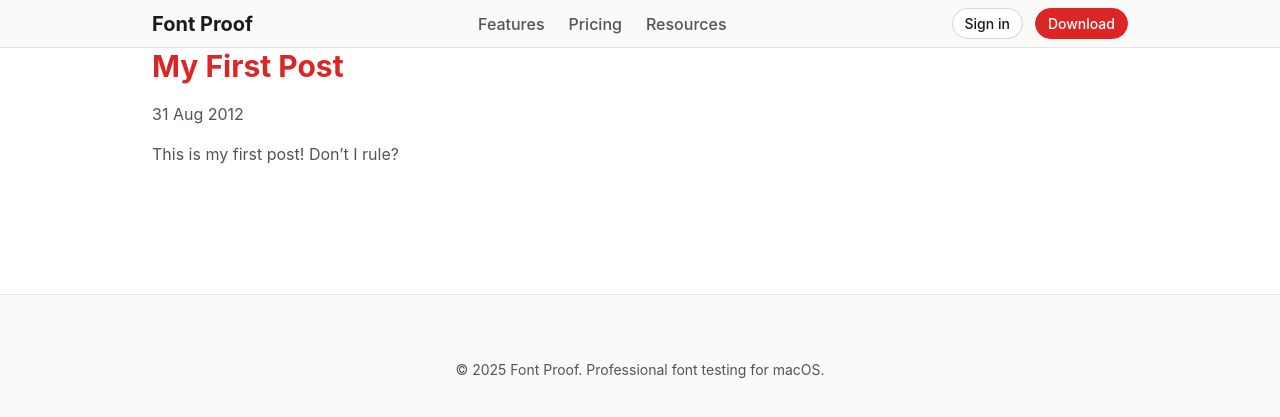
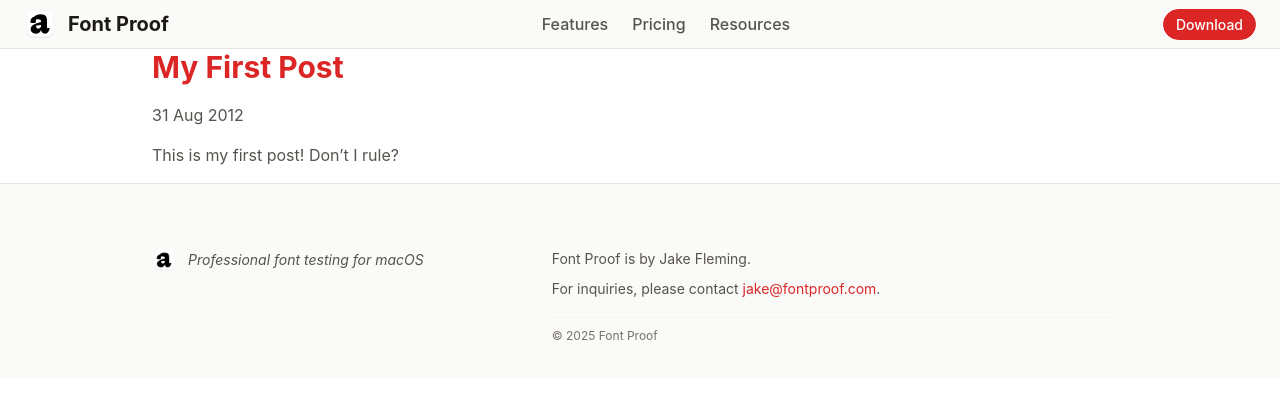
Before and after one commit to jakefleming/font-proof-marketing, a Jekyll site: the page built from _posts/2012-08-31-my-first-post.markdown, in a window 1280 px wide. Shown: the top 417 px of the page. Built offline with Jekyll 4.4.1, drawn with Linux system fonts in a browser that asks for light colours.

Commit message:
adding favicon/icon

```diff
--- a/_includes/footer.html
+++ b/_includes/footer.html
@@ -1,3 +1,17 @@
 <div class="footer-content">
-  <p>&copy; 2025 Font Proof. Professional font testing for macOS.</p>
+  <div class="container">
+    <div class="footer-main">
+      <div class="footer-brand">
+        {% include logo.html size="24px" class="footer-logo" %}
+        <div class="footer-brand-text">
+          <p class="footer-tagline">Professional font testing for macOS</p>
+        </div>
+      </div>
+      <div class="footer-info">
+        <p>Font Proof is by Jake Fleming.</p>
+        <p>For inquiries, please contact <a href="mailto:jake@fontproof.com">jake@fontproof.com</a>.</p>
+        <p class="footer-copyright">&copy; 2025 Font Proof</p>
+      </div>
+    </div>
+  </div>
 </div>
--- a/_includes/header.html
+++ b/_includes/header.html
@@ -1,6 +1,9 @@
-<nav class="container">
+<nav class="container container-xl">
   <div class="logo">
-    <a href="{{ '/' | relative_url }}">Font Proof</a>
+    <a href="{{ '/' | relative_url }}" class="logo-link">
+      {% include logo.html size="32px" class="nav-logo" %}
+      <span class="logo-text">Font Proof</span>
+    </a>
   </div>
   <ul class="nav-links">
     <li><a href="#features">Features</a></li>
@@ -8,7 +11,6 @@
     <li><a href="#resources">Resources</a></li>
   </ul>
   <div class="nav-actions">
-    <a href="#" class="btn btn-secondary btn-small">Sign in</a>
     <a href="#" class="btn btn-primary btn-small">Download</a>
   </div>
 </nav>
--- /dev/null
+++ b/_includes/logo.html
@@ -0,0 +1,16 @@
+{% comment %}
+Logo/Icon component
+Parameters:
+- size: CSS size value (optional, defaults to "24px")
+- class: additional CSS classes (optional)
+- alt: alt text (optional, defaults to "Font Proof")
+{% endcomment %}
+
+{% assign logo_size = include.size | default: "24px" %}
+{% assign logo_class = include.class | default: "" %}
+{% assign logo_alt = include.alt | default: "Font Proof" %}
+
+<img src="{{ '/assets/icon.png' | relative_url }}"
+     alt="{{ logo_alt }}"
+     class="logo-icon {{ logo_class }}"
+     style="height: {{ logo_size }}; width: auto;">
--- a/css/site.css
+++ b/css/site.css
@@ -131,7 +131,7 @@
   --space-component-margin-sm: var(--space-4);
   --space-component-margin-md: var(--space-8);
   --space-component-margin-lg: var(--space-12);
-  --space-section-padding: var(--space-16);
+  --space-section-padding: var(--space-4);
   --space-page-margin: var(--space-6);
 
   /* === SIZING === */
@@ -643,9 +643,28 @@ nav {
   color: var(--color-text-primary);
 }
 
-.logo a {
+.logo-link {
+  display: flex;
+  align-items: center;
+  gap: var(--space-3);
   color: inherit;
   text-decoration: none;
+  transition: opacity var(--transition-fast);
+}
+
+.logo-link:hover {
+  opacity: 0.8;
+}
+
+.logo-icon {
+  display: block;
+  border-radius: var(--radius-md);
+}
+
+.logo-text {
+  font-size: var(--font-size-xl);
+  font-weight: var(--font-weight-bold);
+  color: var(--color-text-primary);
 }
 
 .nav-links {
@@ -826,7 +845,7 @@ nav {
 }
 
 .price-amount {
-  font-size: var(--font-size-6xl);
+  font-size: var(--font-size-4xl);
   font-weight: var(--font-weight-bold);
   color: var(--color-text-primary);
   line-height: 1;
@@ -919,13 +938,89 @@ footer {
   background-color: var(--color-bg-secondary);
   border-top: var(--border-width-1) solid var(--color-border-primary);
   padding: var(--space-16) 0 var(--space-8);
-  margin-top: var(--space-32);
 }
 
 .footer-content {
-  text-align: center;
+  text-align: left;
   color: var(--color-text-tertiary);
   font-size: var(--font-size-sm);
+}
+
+.footer-main {
+  display: grid;
+  grid-template-columns: auto 1fr;
+  gap: var(--space-32);
+  align-items: start;
+}
+
+.footer-brand {
+  display: flex;
+  align-items: center;
+  gap: var(--space-3);
+  min-width: 0; /* Prevents flex item from growing beyond content */
+}
+
+.footer-logo {
+  flex-shrink: 0; /* Prevents logo from shrinking */
+  display: block;
+}
+
+.footer-brand-text {
+  min-width: 0; /* Prevents text from overflowing */
+}
+
+.footer-tagline {
+  margin: 0;
+  font-size: var(--font-size-sm);
+  color: var(--color-text-secondary);
+  font-style: italic;
+}
+
+.footer-info {
+  display: flex;
+  flex-direction: column;
+  gap: var(--space-2);
+}
+
+.footer-info p {
+  margin: 0;
+  line-height: var(--line-height-relaxed);
+}
+
+.footer-info a {
+  color: var(--color-primary-600);
+  text-decoration: none;
+  transition: color var(--transition-fast);
+}
+
+.footer-info a:hover {
+  color: var(--color-primary-700);
+  text-decoration: underline;
+}
+
+.footer-copyright {
+  margin-top: var(--space-2) !important;
+  padding-top: var(--space-2);
+  border-top: 1px solid var(--color-border-secondary);
+  color: var(--color-text-tertiary);
+  font-size: var(--font-size-xs);
+}
+
+/* Footer responsive design */
+@media (max-width: 768px) {
+  .footer-main {
+    grid-template-columns: 1fr;
+    gap: var(--space-6);
+  }
+
+  .footer-brand {
+    justify-content: center;
+    text-align: center;
+  }
+
+  .footer-info {
+    text-align: center;
+  }
 }
 
 /* ===== RESPONSIVE DESIGN ===== */
@@ -1023,6 +1118,14 @@ footer {
     font-size: var(--font-size-lg);
   }
 
+  .logo-text {
+    font-size: var(--font-size-lg);
+  }
+
+  .nav-logo {
+    height: 28px;
+  }
+
   .nav-links {
     flex-wrap: wrap;
     justify-content: center;
@@ -1098,3 +1201,72 @@ footer {
 
 .bg-primary { background-color: var(--color-bg-primary); }
 .bg-secondary { background-color: var(--color-bg-secondary); }
+
+/* ===== TYPOGRAPHY CONSTRAINTS FOR OPTIMAL READABILITY ===== */
+
+/* Target paragraphs, descriptions, and text content with optimal line length */
+p:not(.hero-subtitle):not(.pricing-description):not(.footer-tagline),
+.showcase-description,
+.feature-description,
+.hero-subtitle,
+.pricing-description,
+blockquote,
+.text-content {
+  max-width: 75ch;
+}
+
+/* Specific targeting for content that tends to be longer */
+p {
+  max-width: 75ch;
+}
+
+/* Hero subtitle gets slightly wider for impact */
+.hero-subtitle {
+  max-width: 80ch;
+  margin-left: auto;
+  margin-right: auto;
+}
+
+/* Pricing descriptions stay constrained for scanability */
+.pricing-description {
+  max-width: 65ch;
+}
+
+/* Feature descriptions in cards */
+.feature-description {
+  max-width: 70ch;
+  margin-left: auto;
+  margin-right: auto;
+}
+
+/* Showcase descriptions in product sections */
+.showcase-description {
+  max-width: 70ch;
+}
+
+/* Apply to any text-heavy content containers */
+.text-content,
+.content-block {
+  max-width: 75ch;
+}
+
+/* Center longer text blocks when they're in centered containers */
+.text-center p,
+.text-center .text-content,
+.text-center .showcase-description {
+  margin-left: auto;
+  margin-right: auto;
+}
+
+/* Exception for footer text which should flow naturally */
+footer p {
+  max-width: none;
+}
+
+/* Exception for very short text like buttons, labels, etc. */
+.btn,
+.nav-links,
+.pricing-price,
+.download-indicator {
+  max-width: none;
+}
```
Also changed, not shown: index.html (+36 -7 lines), assets/favicon.png (added), assets/icon.png (added).
